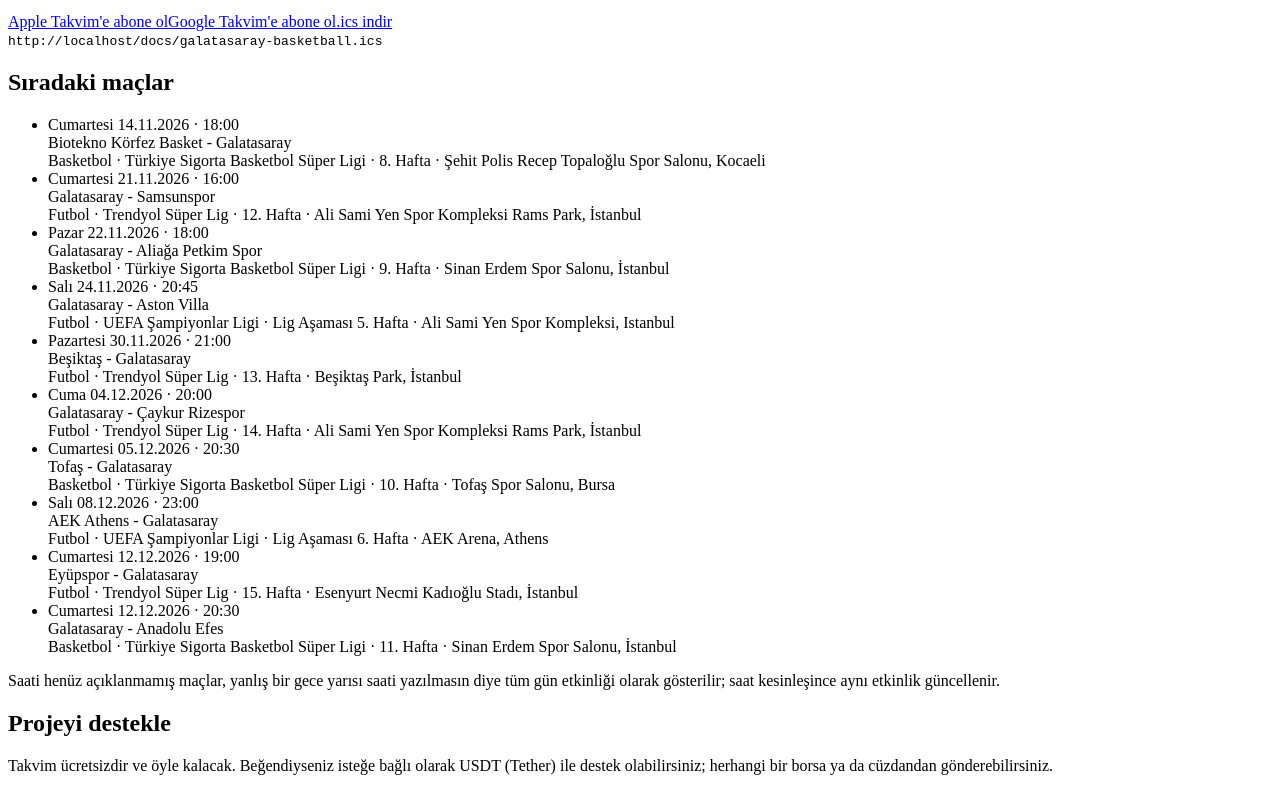
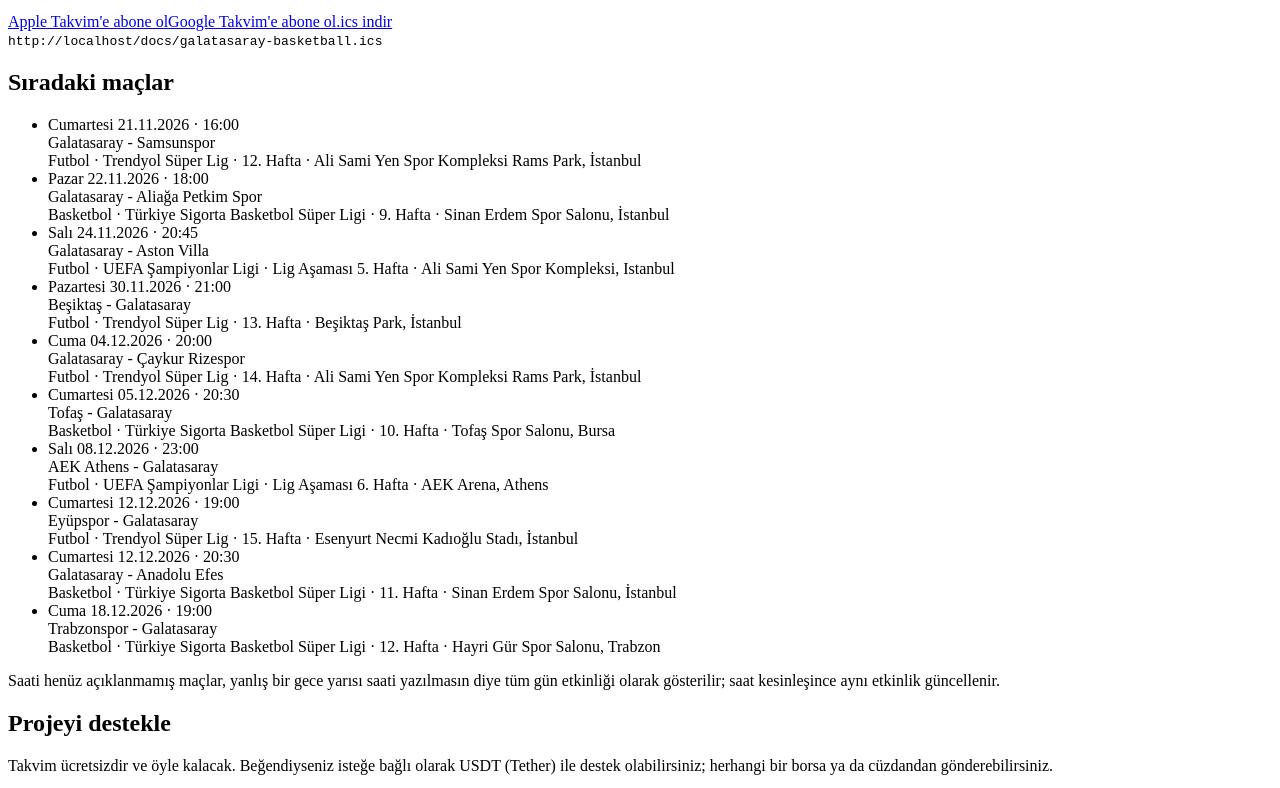
Before and after one commit to trkenankement/galatasaray-calendar, a plain HTML site: page docs/index.html in a window 1280 px wide. Shown: the part 628-1416 px from the top of the page. Drawn offline with Linux system fonts and the light colour scheme; no server answers.

Commit message:
chore: update calendars

```diff
--- a/docs/index.html
+++ b/docs/index.html
@@ -62,7 +62,6 @@ button.btn{border:0;font:inherit;font-weight:600;cursor:pointer;margin-top:.7rem
 <section class="feed" id="basketball"><h3>Basketbol</h3><p>Galatasaray erkek basketbol takımının maçları</p><div class="actions"><a class="btn for-apple" data-feed="galatasaray-basketball.ics" href="galatasaray-basketball.ics">Apple Takvim'e abone ol</a><a class="btn for-google" data-google="galatasaray-basketball.ics" href="galatasaray-basketball.ics" target="_blank" rel="noopener noreferrer">Google Takvim'e abone ol</a><a class="dl" href="galatasaray-basketball.ics" download>.ics indir</a></div><code data-url="galatasaray-basketball.ics">galatasaray-basketball.ics</code></section>
 <h2>Sıradaki maçlar</h2>
 <ul class="matches">
-<li><div class="when">Cumartesi 14.11.2026 · 18:00</div><div class="teams">Biotekno Körfez Basket - Galatasaray</div><div class="meta">Basketbol · Türkiye Sigorta Basketbol Süper Ligi · 8. Hafta · Şehit Polis Recep Topaloğlu Spor Salonu, Kocaeli</div></li>
 <li><div class="when">Cumartesi 21.11.2026 · 16:00</div><div class="teams">Galatasaray - Samsunspor</div><div class="meta">Futbol · Trendyol Süper Lig · 12. Hafta · Ali Sami Yen Spor Kompleksi Rams Park, İstanbul</div></li>
 <li><div class="when">Pazar 22.11.2026 · 18:00</div><div class="teams">Galatasaray - Aliağa Petkim Spor</div><div class="meta">Basketbol · Türkiye Sigorta Basketbol Süper Ligi · 9. Hafta · Sinan Erdem Spor Salonu, İstanbul</div></li>
 <li><div class="when">Salı 24.11.2026 · 20:45</div><div class="teams">Galatasaray - Aston Villa</div><div class="meta">Futbol · UEFA Şampiyonlar Ligi · Lig Aşaması 5. Hafta · Ali Sami Yen Spor Kompleksi, Istanbul</div></li>
@@ -72,6 +71,7 @@ button.btn{border:0;font:inherit;font-weight:600;cursor:pointer;margin-top:.7rem
 <li><div class="when">Salı 08.12.2026 · 23:00</div><div class="teams">AEK Athens - Galatasaray</div><div class="meta">Futbol · UEFA Şampiyonlar Ligi · Lig Aşaması 6. Hafta · AEK Arena, Athens</div></li>
 <li><div class="when">Cumartesi 12.12.2026 · 19:00</div><div class="teams">Eyüpspor - Galatasaray</div><div class="meta">Futbol · Trendyol Süper Lig · 15. Hafta · Esenyurt Necmi Kadıoğlu Stadı, İstanbul</div></li>
 <li><div class="when">Cumartesi 12.12.2026 · 20:30</div><div class="teams">Galatasaray - Anadolu Efes</div><div class="meta">Basketbol · Türkiye Sigorta Basketbol Süper Ligi · 11. Hafta · Sinan Erdem Spor Salonu, İstanbul</div></li>
+<li><div class="when">Cuma 18.12.2026 · 19:00</div><div class="teams">Trabzonspor - Galatasaray</div><div class="meta">Basketbol · Türkiye Sigorta Basketbol Süper Ligi · 12. Hafta · Hayri Gür Spor Salonu, Trabzon</div></li>
 </ul>
 <p class="muted">Saati henüz açıklanmamış maçlar, yanlış bir gece yarısı saati yazılmasın diye tüm gün etkinliği olarak gösterilir; saat kesinleşince aynı etkinlik güncellenir.</p>
 <h2 id="bagis">Projeyi destekle</h2>
```
Also changed, not shown: 2 other files.
